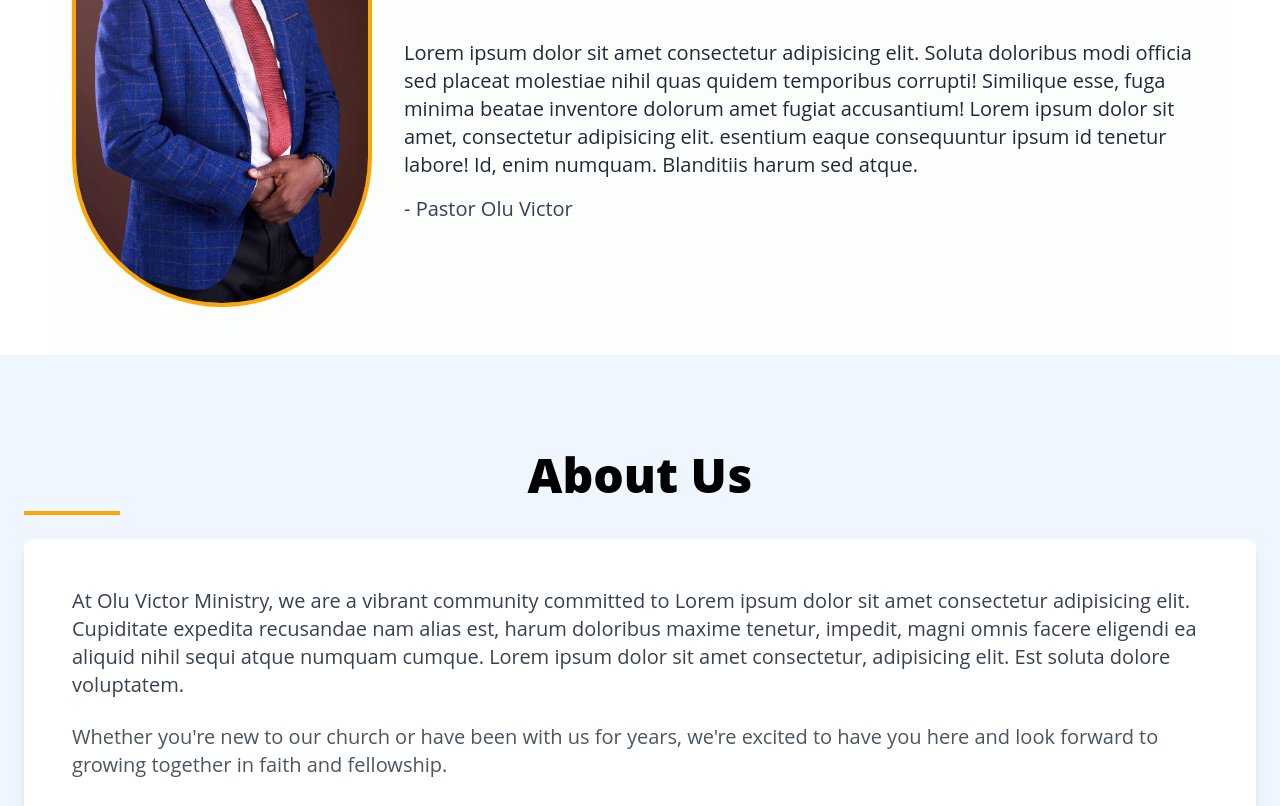
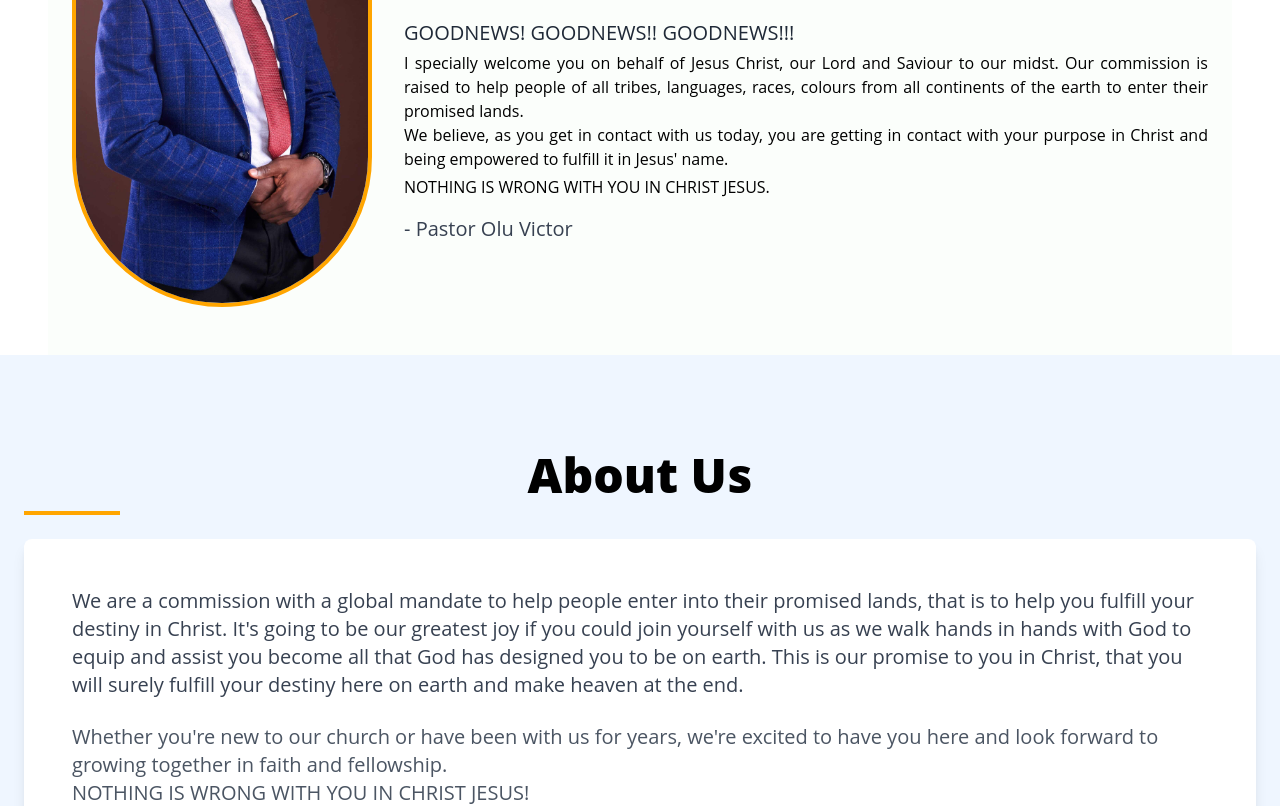
Before and after one commit to victorvictoria-maker/oluvictorministrywebsite, a Next.js app: page / in a window 1280 px wide. Shown: the part 980-1786 px from the top of the page. Built offline with nearby package versions, Linux system fonts and the light colour scheme; no server answers; the database is empty.

Commit message:
Updated Senior Pastor Welcome message and About Us

```diff
--- a/src/app/components/LandingPage/AboutChurch.tsx
+++ b/src/app/components/LandingPage/AboutChurch.tsx
@@ -12,22 +12,19 @@ const AboutChurch = () => {
         {/* Content */}
         <div className='bg-white shadow-lg rounded-lg p-8 md:p-12 text-center md:text-left'>
           <p className='text-lg md:text-xl text-gray-700 mb-6 font-openSans'>
-            At Olu Victor Ministry, we are a vibrant community committed to
-            Lorem ipsum dolor sit amet consectetur adipisicing elit. Cupiditate
-            expedita recusandae nam alias est, harum doloribus maxime tenetur,
-            impedit, magni omnis facere eligendi ea aliquid nihil sequi atque
-            numquam cumque. Lorem ipsum dolor sit amet consectetur, adipisicing
-            elit. Est soluta dolore voluptatem.
-            {/* growing in faith and serving others. Our mission is to create a
-            welcoming space where individuals can connect with God and each
-            other, experience transformative worship, and make a positive impact
-            in our world. Join us as we journey together in faith and love,
-            building a strong, supportive community rooted in Christ. */}
+            We are a commission with a global mandate to help people enter into
+            their promised lands, that is to help you fulfill your destiny in
+            Christ. It&apos;s going to be our greatest joy if you could join
+            yourself with us as we walk hands in hands with God to equip and
+            assist you become all that God has designed you to be on earth. This
+            is our promise to you in Christ, that you will surely fulfill your
+            destiny here on earth and make heaven at the end.
           </p>
           <p className='text-lg md:text-xl text-gray-600 font-openSans'>
             Whether you&apos;re new to our church or have been with us for
             years, we&apos;re excited to have you here and look forward to
-            growing together in faith and fellowship.
+            growing together in faith and fellowship. <br /> NOTHING IS WRONG
+            WITH YOU IN CHRIST JESUS!
           </p>
         </div>
       </div>
--- a/src/app/components/LandingPage/DoveTv.tsx
+++ b/src/app/components/LandingPage/DoveTv.tsx
@@ -2,6 +2,8 @@ import Image from "next/image";
 import { FaRegCalendarAlt } from "react-icons/fa";
 import { FiMapPin } from "react-icons/fi";
 // import Link from "next/link";
+
+// https://oluvictorministry.vercel.app
 
 const DoveTv = async () => {
   return (
--- a/src/app/components/LandingPage/MeetOurSeniorPastor.tsx
+++ b/src/app/components/LandingPage/MeetOurSeniorPastor.tsx
@@ -19,14 +19,22 @@ const MeetOurSeniorPastor = () => {
             <h2 className='text-4xl lg:text-5xl font-extrabold  mb-8 text-black relative font-montserrat'>
               A Special Welcome from Our Senior Pastor
             </h2>
-            <p className='text-lg md:text-xl font-openSans text-gray-800'>
-              Lorem ipsum dolor sit amet consectetur adipisicing elit. Soluta
-              doloribus modi officia sed placeat molestiae nihil quas quidem
-              temporibus corrupti! Similique esse, fuga minima beatae inventore
-              dolorum amet fugiat accusantium! Lorem ipsum dolor sit amet,
-              consectetur adipisicing elit. esentium eaque consequuntur ipsum id
-              tenetur labore! Id, enim numquam. Blanditiis harum sed atque.
+            <p className='text-lg md:text-xl font-openSans text-gray-800 mb-1'>
+              GOODNEWS! GOODNEWS!! GOODNEWS!!!
             </p>
+            <p className='text-justify'>
+              I specially welcome you on behalf of Jesus Christ, our Lord and
+              Saviour to our midst. Our commission is raised to help people of
+              all tribes, languages, races, colours from all continents of the
+              earth to enter their promised lands.
+            </p>
+            <p className='text-justify mb-1'>
+              We believe, as you get in contact with us today, you are getting
+              in contact with your purpose in Christ and being empowered to
+              fulfill it in Jesus&apos; name.
+            </p>
+
+            <p>NOTHING IS WRONG WITH YOU IN CHRIST JESUS.</p>
             <p className='mt-4 text-lg md:text-xl font-openSans text-gray-700'>
               - Pastor Olu Victor
             </p>
```
